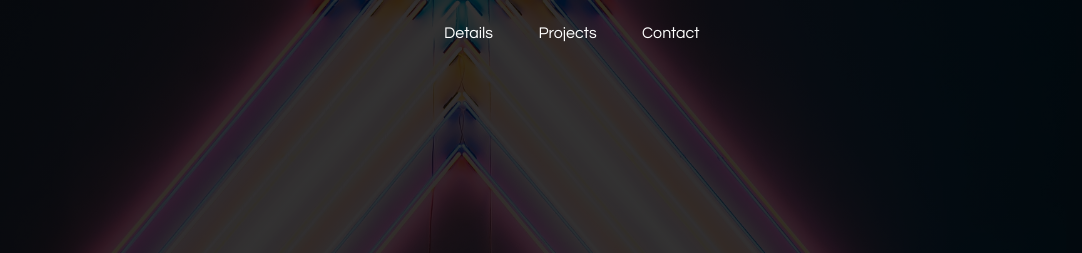
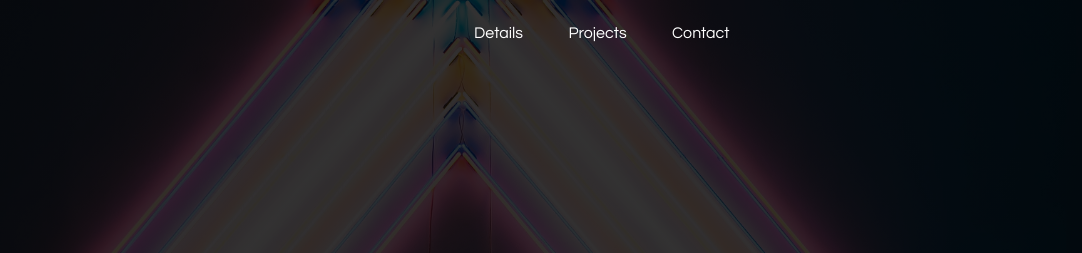
Before and after one commit to mavrikone94/landing, a plain HTML site: page index.html in a window 1280 px wide. Shown: the top 253 px of the page, without its empty margins (177-1259 px from the left). Drawn offline with Linux system fonts and the light colour scheme.

Commit message:
Add files via upload

```diff
--- a/css/style.css
+++ b/css/style.css
@@ -26,7 +26,7 @@ ul{
 	float: left;
 	list-style-type: none;
 	margin-top: 25px;
-	margin-left: 600px;
+	margin-left: 630px;
 
 }
 
```
